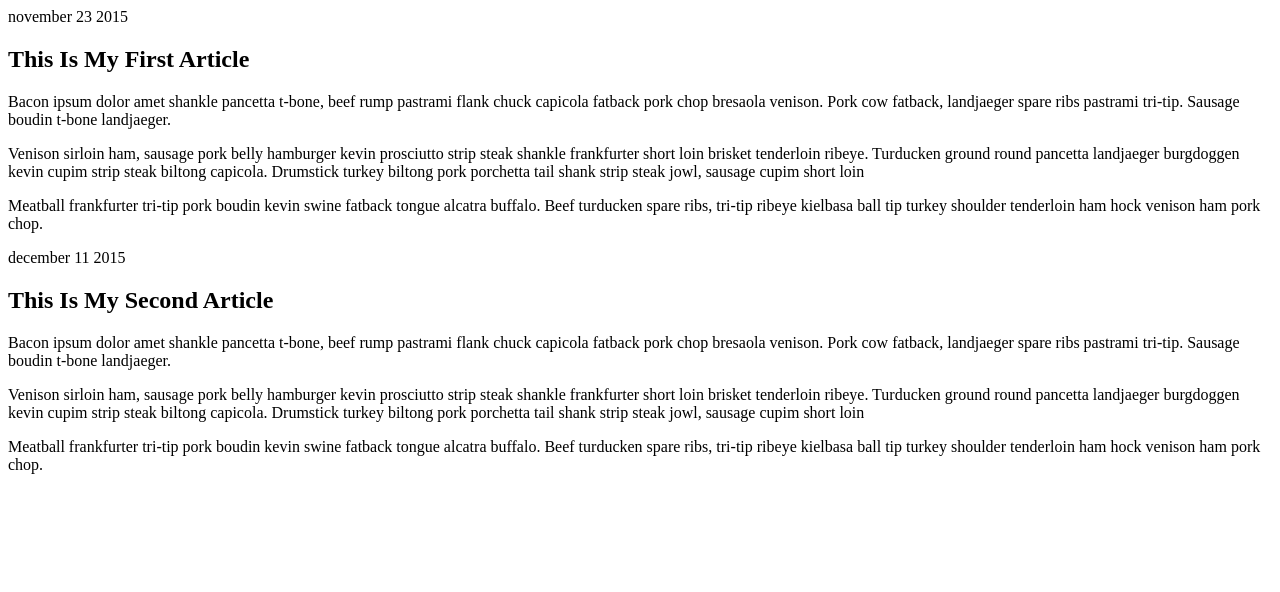
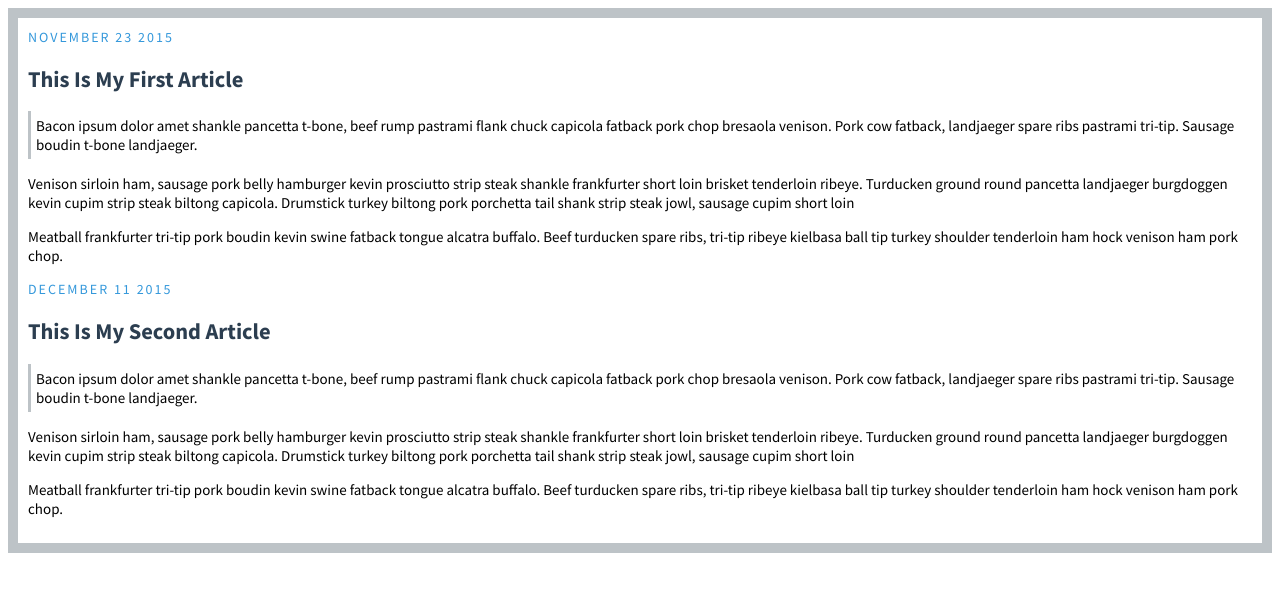
Before and after one commit to ctsal/blogpage, a plain HTML site: page index.html in a window 1280 px wide. Drawn offline with Linux system fonts and the light colour scheme.

Commit message:
updated css file name

```diff
--- a/index.html
+++ b/index.html
@@ -2,7 +2,7 @@
 <html>
 <head>
 	<title>css blog</title>
-	<link rel="stylesheet" type="text/css" href="blog.css">
+	<link rel="stylesheet" type="text/css" href="style.css">
 	<link href="https://fonts.googleapis.com/css?family=Source+Sans+Pro:400,700" rel="stylesheet">
 </head>
 
```
